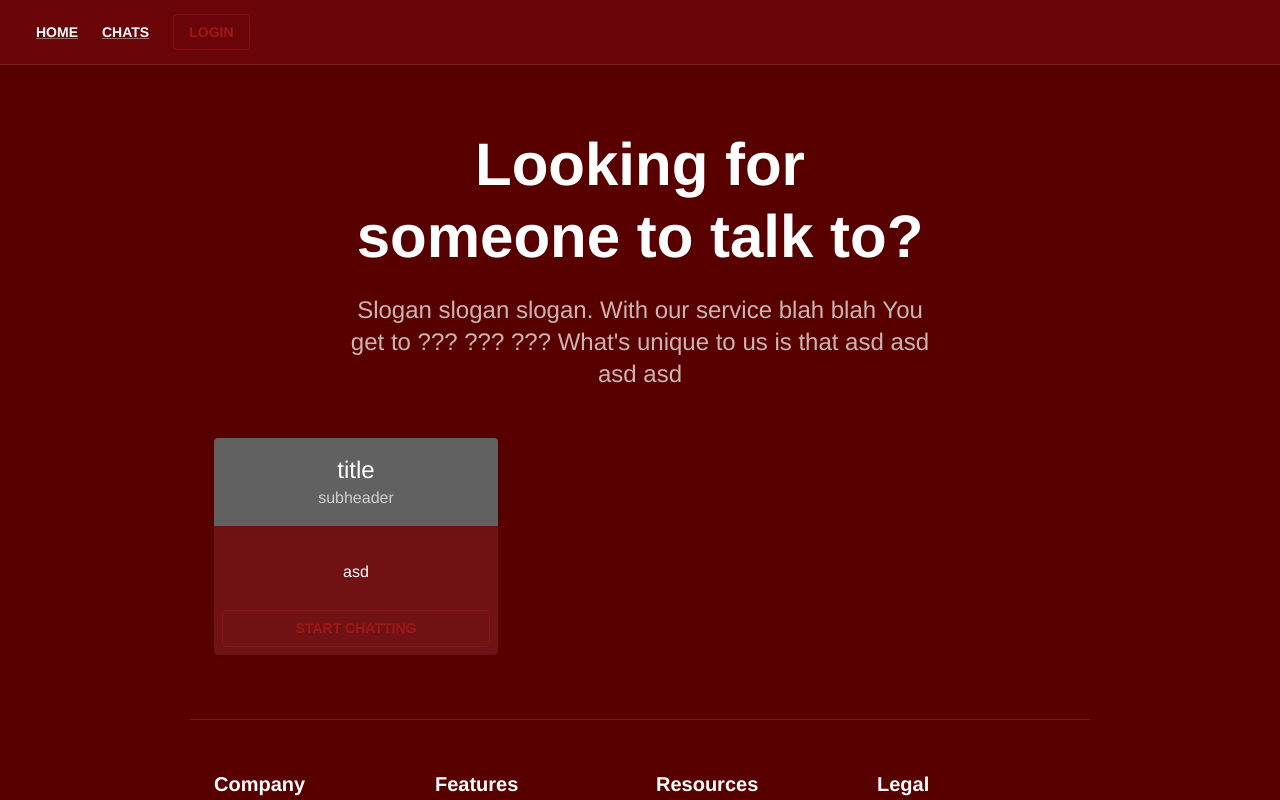
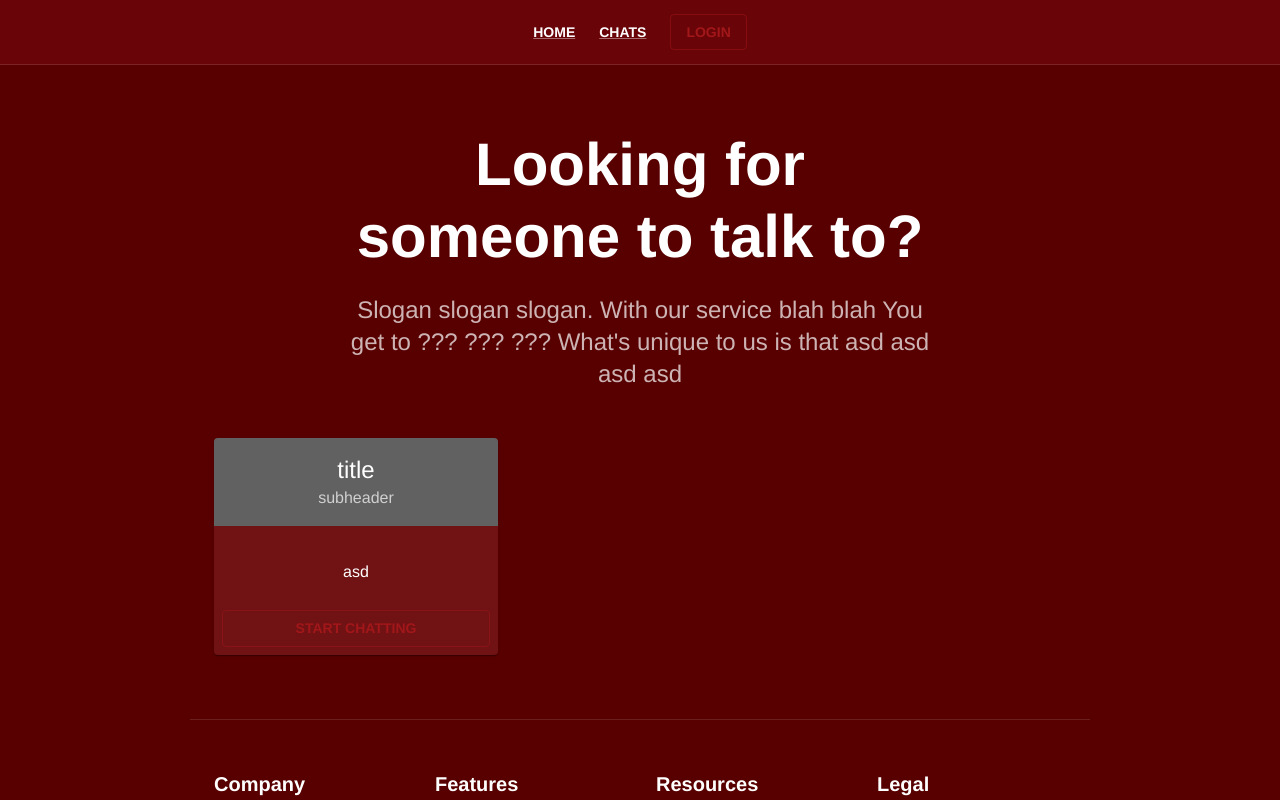
Before and after one commit to hltk/junction-2022, a React (Create React App) app in the folder temp-front/: page / in a window 1280 px wide. Shown: the top 800 px of the page. Built offline with nearby package versions, Linux system fonts and the light colour scheme.

Commit message:
Centered divbar

```diff
--- a/temp-front/src/Navigation.js
+++ b/temp-front/src/Navigation.js
@@ -4,6 +4,9 @@ import Button from '@mui/material/Button';
 import CssBaseline from '@mui/material/CssBaseline';
 import Toolbar from '@mui/material/Toolbar';
 import Link from '@mui/material/Link';
+
+
+
 
 function Navigation() {
   return (
@@ -12,14 +15,20 @@ function Navigation() {
       <AppBar
         position="static"
         color="default"
+        alignitems="center"
+
         elevation={0}
         sx={{ borderBottom: (theme) => `1px solid ${theme.palette.divider}` }}
+
       >
-        <Toolbar sx={{ flexWrap: 'wrap' }}>
+        <Toolbar sx={{ justifyContent: "center" }}
+        >
           { /* <Typography variant="h6" color="inherit" noWrap sx={{ flexGrow: 1 }}>
                     Company name
                 </Typography> */ }
+
           <nav>
+
             <Link
               variant="button"
               color="text.primary"
```
